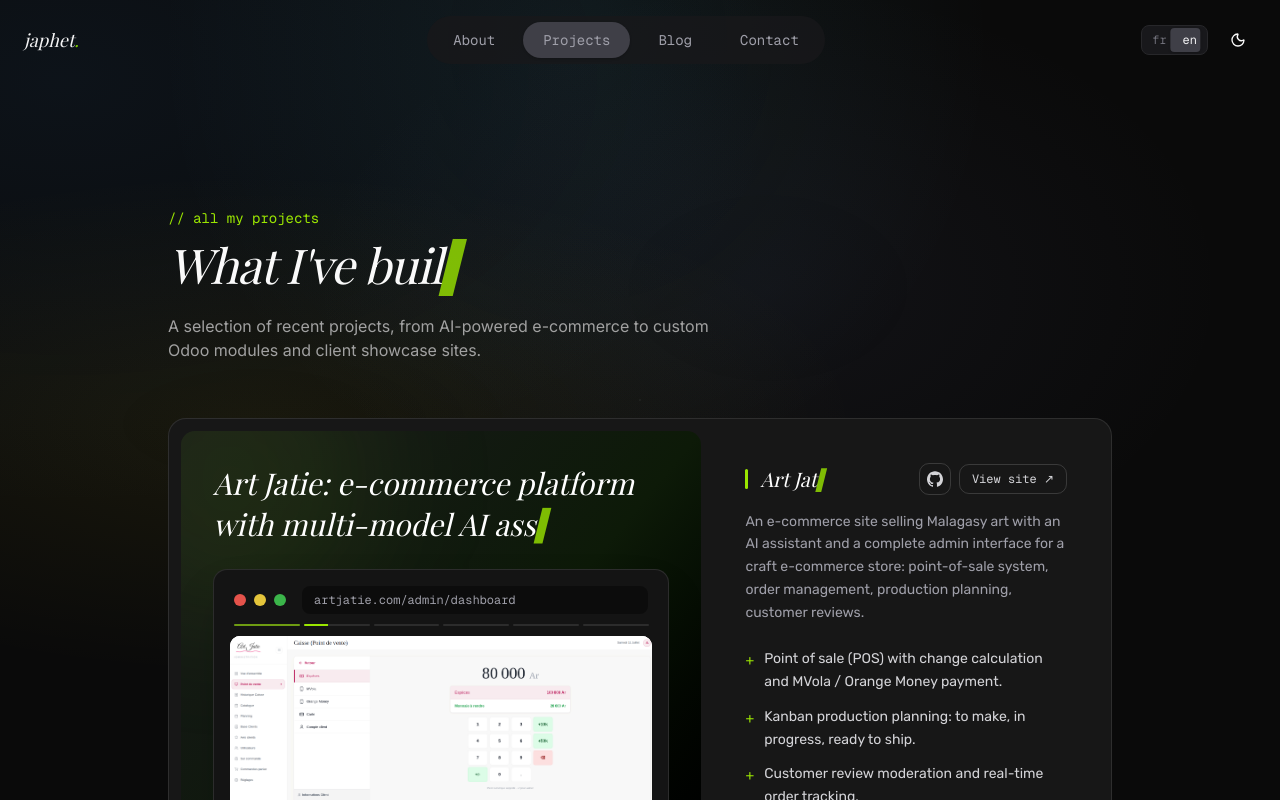
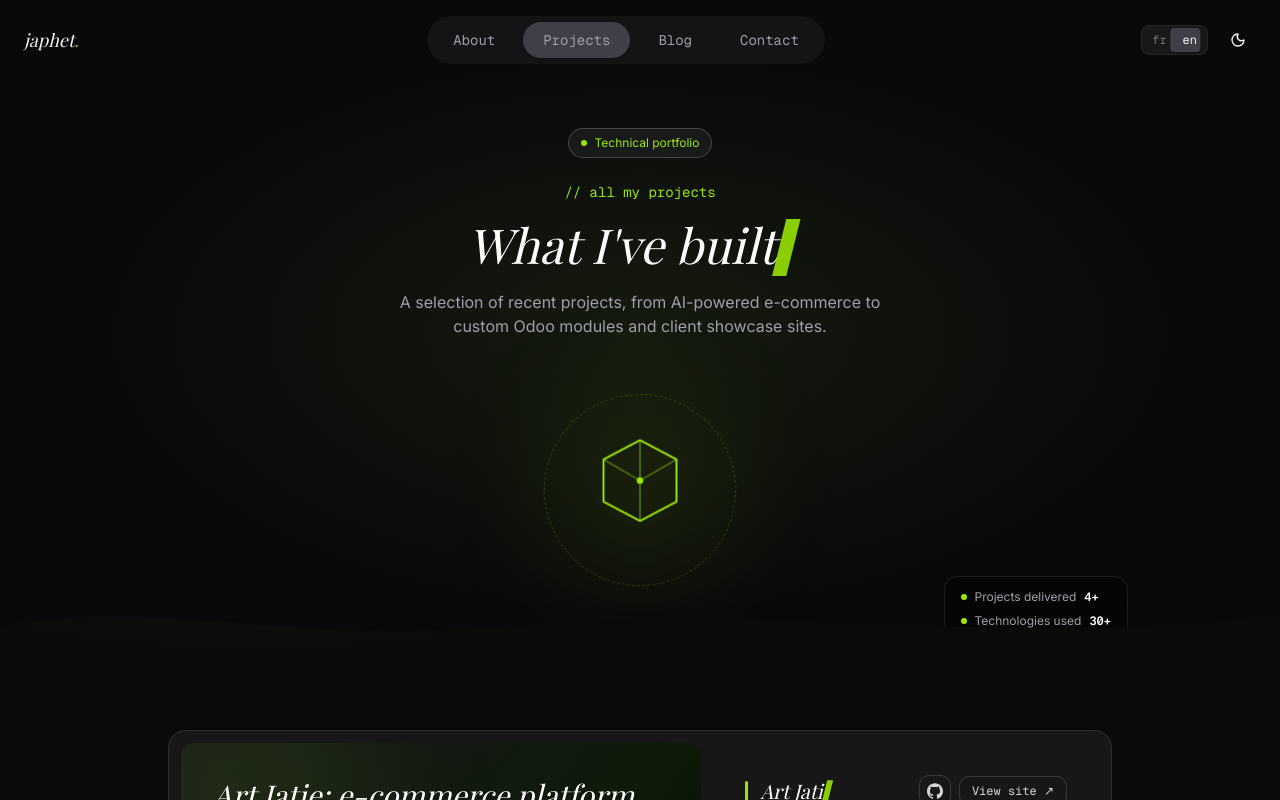
Before and after one commit to Gitjaphet/MYPORTFOLIO, a Next.js app: page /en/projects in a window 1280 px wide. Shown: the top 800 px of the page. Built offline with nearby package versions, Linux system fonts and the light colour scheme; a web font is replaced by a local one.

Commit message:
mise à jour project page

```diff
--- a/src/app/[locale]/projects/page.tsx
+++ b/src/app/[locale]/projects/page.tsx
@@ -1,8 +1,8 @@
 import type { Metadata } from "next";
 import { getTranslations } from "next-intl/server";
 import { ProjectsGrid } from "@/components/projects/projects-grid";
-import { Reveal } from "@/components/ui/reveal";
-import { TypewriterText } from "@/components/home/typewriter-text";
+import { PageHero } from "@/components/ui/page-hero";
+import { projects } from "@/lib/projects";
 
 type Props = {
   params: Promise<{ locale: string }>;
@@ -22,23 +22,24 @@ export default async function ProjectsPage({ params }: Props) {
   const { locale } = await params;
   const t = await getTranslations({ locale, namespace: "Projects" });
 
+  const techCount = new Set(projects.flatMap((p) => p.tech.map((t) => t.label))).size;
+
   return (
-    <main className="mx-auto w-full max-w-5xl px-6 pb-24 pt-32 sm:px-10">
-      <Reveal>
-        <p className="font-mono text-sm text-lime-500 dark:text-lime-400">
-          {t("eyebrow")}
-        </p>
-        <h1 className="mt-3 min-h-[1.2em] font-serif text-4xl italic tracking-tight text-neutral-900 dark:text-neutral-50 sm:text-5xl">
-          <TypewriterText text={t("title")} speed={100} pauseDuration={2500} />
-        </h1>
-        <p className="mt-4 max-w-xl text-neutral-600 dark:text-neutral-400">
-          {t("subtitle")}
-        </p>
-      </Reveal>
+    <>
+      <PageHero
+        badge={t("badge")}
+        eyebrow={t("eyebrow")}
+        title={t("title")}
+        subtitle={t("subtitle")}
+        stats={[
+          { label: t("stats.projects"), value: `${projects.length}+` },
+          { label: t("stats.tech"), value: `${techCount}+` },
+        ]}
+      />
 
-      <div className="mt-14">
+      <main className="mx-auto w-full max-w-5xl px-6 pb-24 pt-16 sm:px-10">
         <ProjectsGrid />
-      </div>
-    </main>
+      </main>
+    </>
   );
 }
--- /dev/null
+++ b/src/components/ui/page-hero.tsx
@@ -0,0 +1,120 @@
+"use client";
+
+import type { ReactNode } from "react";
+import { TypewriterText } from "@/components/home/typewriter-text";
+
+type Stat = { label: string; value: string };
+
+function ProjectCubeIcon({ className }: { className?: string }) {
+  return (
+    <svg viewBox="0 0 100 100" fill="none" className={className}>
+      <path
+        d="M50 8 L88 28 L88 72 L50 92 L12 72 L12 28 Z"
+        stroke="currentColor"
+        strokeWidth="2"
+        strokeLinejoin="round"
+      />
+      <path
+        d="M50 8 L50 50 M50 50 L88 28 M50 50 L12 28 M50 50 L50 92"
+        stroke="currentColor"
+        strokeWidth="1.5"
+        strokeOpacity="0.5"
+      />
+      <circle cx="50" cy="50" r="3.5" fill="currentColor" />
+    </svg>
+  );
+}
+
+export function PageHero({
+  badge,
+  eyebrow,
+  title,
+  subtitle,
+  stats,
+  icon,
+}: {
+  badge: string;
+  eyebrow: string;
+  title: string;
+  subtitle: string;
+  stats?: Stat[];
+  icon?: ReactNode;
+}) {
+  return (
+    <section
+      className="relative -mt-20 overflow-hidden bg-zinc-950"
+      style={{ clipPath: "url(#page-hero-wave-clip)" }}
+    >
+      <svg width="0" height="0" className="absolute">
+        <defs>
+          <clipPath id="page-hero-wave-clip" clipPathUnits="objectBoundingBox">
+            <path d="M0,0 L1,0 L1,0.92 C0.8,0.98 0.6,0.9 0.4,0.94 C0.25,0.97 0.12,0.9 0,0.94 Z" />
+          </clipPath>
+        </defs>
+      </svg>
+
+      <style>{`
+        @keyframes pageHeroFloat {
+          0%, 100% { transform: translateY(0px); }
+          50% { transform: translateY(-10px); }
+        }
+        @keyframes pageHeroGlow {
+          0%, 100% { opacity: 0.35; }
+          50% { opacity: 0.65; }
+        }
+        @keyframes pageHeroSpin {
+          from { transform: rotate(0deg); }
+          to { transform: rotate(360deg); }
+        }
+        .page-hero-icon {
+          animation: pageHeroFloat 4s ease-in-out infinite;
+        }
+        .page-hero-icon-ring {
+          animation: pageHeroSpin 22s linear infinite;
+        }
+        .page-hero-glow {
+          animation: pageHeroGlow 3s ease-in-out infinite;
+        }
+      `}</style>
+
+      <div className="absolute inset-0 -z-10 bg-[radial-gradient(ellipse_at_center,_rgba(163,230,53,0.08)_0%,_transparent_60%)]" />
+
+      <div className="relative mx-auto flex min-h-[70vh] max-w-5xl flex-col items-center px-6 pt-32 pb-20 text-center">
+        <div className="mb-6 inline-flex w-fit items-center gap-2 rounded-full border border-white/20 bg-white/5 px-3 py-1.5 text-xs text-lime-400 backdrop-blur-sm">
+          <span className="h-1.5 w-1.5 rounded-full bg-lime-400" />
+          {badge}
+        </div>
+
+        <p className="mb-3 font-mono text-sm text-lime-400">{eyebrow}</p>
+
+        <h1 className="mb-4 max-w-2xl font-heading text-3xl italic leading-tight text-white md:text-5xl">
+          <TypewriterText text={title} speed={85} />
+        </h1>
+
+        <p className="mb-14 max-w-lg text-sm text-zinc-400 md:text-base">
+          {subtitle}
+        </p>
+
+        <div className="relative flex h-40 w-40 items-center justify-center md:h-48 md:w-48">
+          <div className="page-hero-glow pointer-events-none absolute inset-0 rounded-full bg-lime-400/25 blur-3xl" />
+          <div className="page-hero-icon-ring absolute inset-0 rounded-full border border-dashed border-lime-400/20" />
+          <div className="page-hero-icon relative text-lime-400">
+            {icon ?? <ProjectCubeIcon className="h-20 w-20 md:h-24 md:w-24" />}
+          </div>
+        </div>
+
+        {stats && stats.length > 0 && (
+          <div className="absolute bottom-6 right-6 hidden flex-col gap-2 rounded-xl border border-white/10 bg-black/40 px-4 py-3 backdrop-blur-sm sm:flex">
+            {stats.map((stat) => (
+              <div key={stat.label} className="flex items-center gap-2 text-xs">
+                <span className="h-1.5 w-1.5 rounded-full bg-lime-400" />
+                <span className="text-zinc-400">{stat.label}</span>
+                <span className="font-mono font-semibold text-white">{stat.value}</span>
+              </div>
+            ))}
+          </div>
+        )}
+      </div>
+    </section>
+  );
+}
--- a/src/messages/en.json
+++ b/src/messages/en.json
@@ -158,9 +158,14 @@
       "title": "Projects — Japhet Bezanaka",
       "description": "A look at my work: e-commerce, SaaS, custom Odoo modules, and CMS sites for clients in Madagascar and beyond."
     },
+    "badge": "Technical portfolio",
     "eyebrow": "// all my projects",
     "title": "What I've built",
-    "subtitle": "A selection of recent projects, from AI-powered e-commerce to custom Odoo modules and client showcase sites."
+    "subtitle": "A selection of recent projects, from AI-powered e-commerce to custom Odoo modules and client showcase sites.",
+    "stats": {
+      "projects": "Projects delivered",
+      "tech": "Technologies used"
+    }
   },
   "Footer": {
     "location": "Nosy Be, Madagascar",
--- a/src/messages/fr.json
+++ b/src/messages/fr.json
@@ -155,12 +155,17 @@
   },
   "Projects": {
     "meta": {
-      "title": "Projets — Japhet Bezanaka",
-      "description": "Découvrez mes réalisations : e-commerce, SaaS, modules Odoo sur mesure, et sites CMS pour des clients à Madagascar et ailleurs."
+      "title": "Projects — Japhet Bezanaka",
+      "description": "A look at my work: e-commerce, SaaS, custom Odoo modules, and CMS sites for clients in Madagascar and beyond."
     },
-    "eyebrow": "// tous mes projets",
-    "title": "Ce que j'ai construit",
-    "subtitle": "Une sélection de projets récents, du e-commerce avec IA aux modules Odoo sur mesure, en passant par des sites vitrines pour mes clients."
+    "badge": "Technical portfolio",
+    "eyebrow": "// all my projects",
+    "title": "What I've built",
+    "subtitle": "A selection of recent projects, from AI-powered e-commerce to custom Odoo modules and client showcase sites.",
+    "stats": {
+      "projects": "Projects delivered",
+      "tech": "Technologies used"
+    }
   },
    "Footer": {
     "location": "Nosy Be, Madagascar",
```
